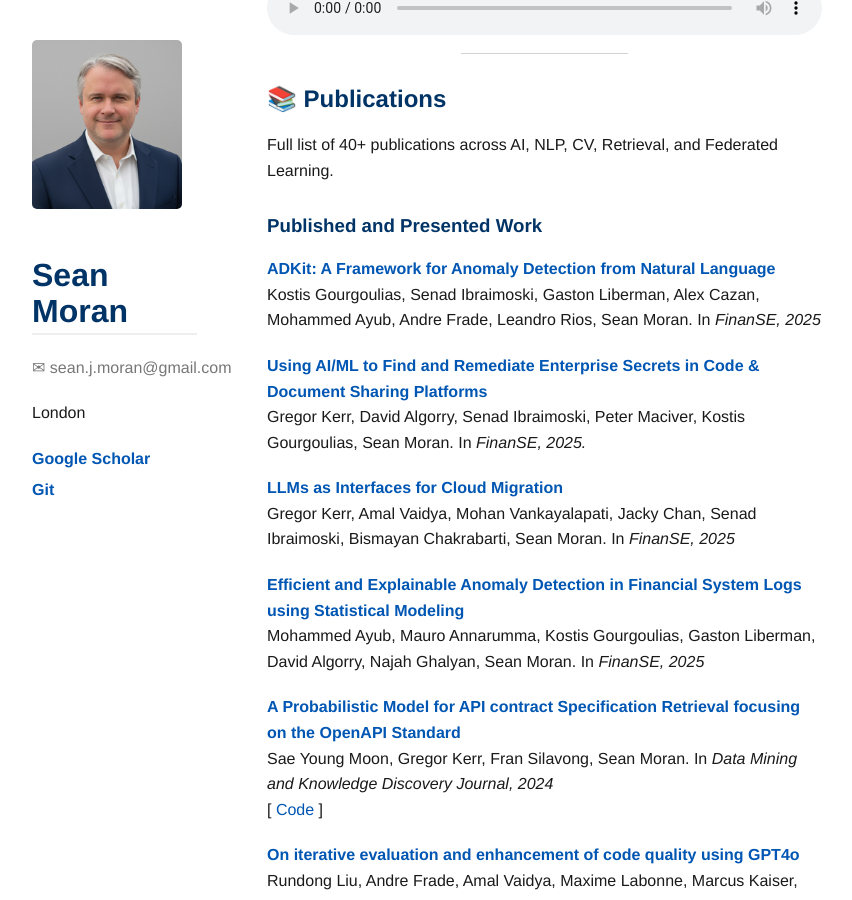
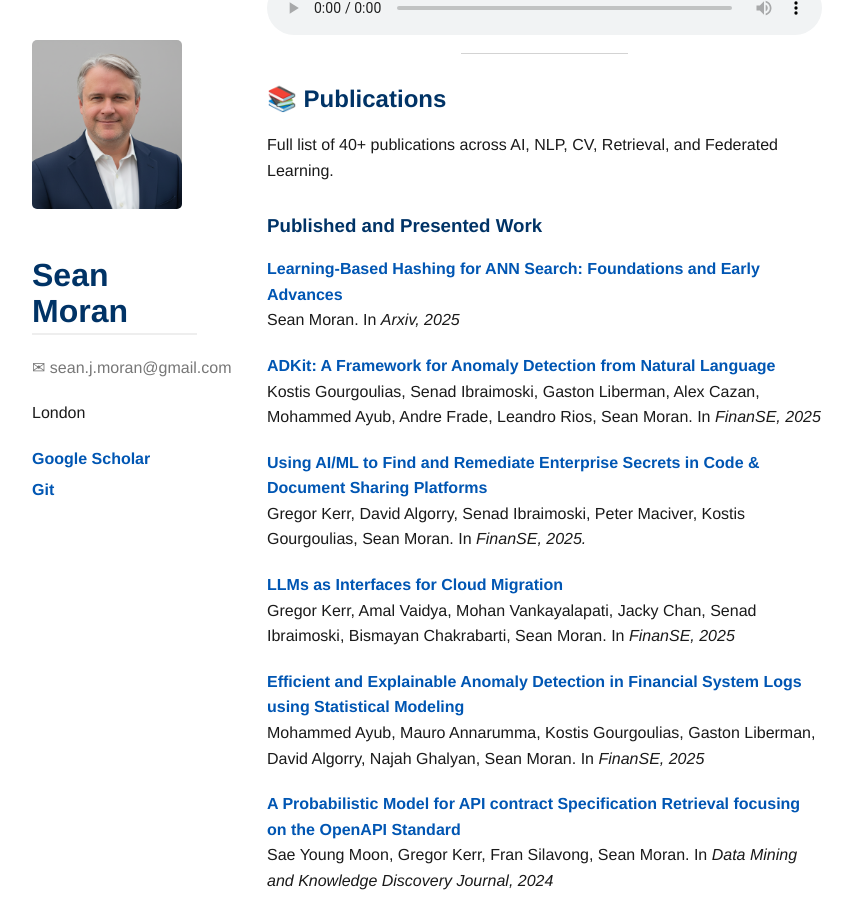
Before and after one commit to sjmoran/sjmoran.github.io, a Jekyll site: the page built from index.md, in a window 1280 px wide and 900 px high, scrolled down 2934 px. Shown: the whole window, without its empty margins (8-860 px from the left). Built offline with Jekyll 4.4.1, drawn with Linux system fonts in a browser that asks for light colours.

Commit message:
Update full-publications.html

```diff
--- a/_includes/full-publications.html
+++ b/_includes/full-publications.html
@@ -1,4 +1,8 @@
 <h3>Published and Presented Work</h3>
+
+<p><strong><a target="_blank" href="">Learning-Based Hashing for ANN Search: Foundations and Early Advances</a></strong><br />
+Sean Moran.
+In <em>Arxiv, 2025</em></p>
 
 <p><strong><a target="_blank" href="https://www.computer.org/csdl/proceedings-article/finanse/2025/143200a015/27ZLN4W7yV2">ADKit: A Framework for Anomaly Detection from Natural Language</a></strong><br />
 Kostis Gourgoulias, Senad Ibraimoski, Gaston Liberman, Alex Cazan, Mohammed Ayub, Andre Frade, Leandro Rios, Sean Moran.
```
